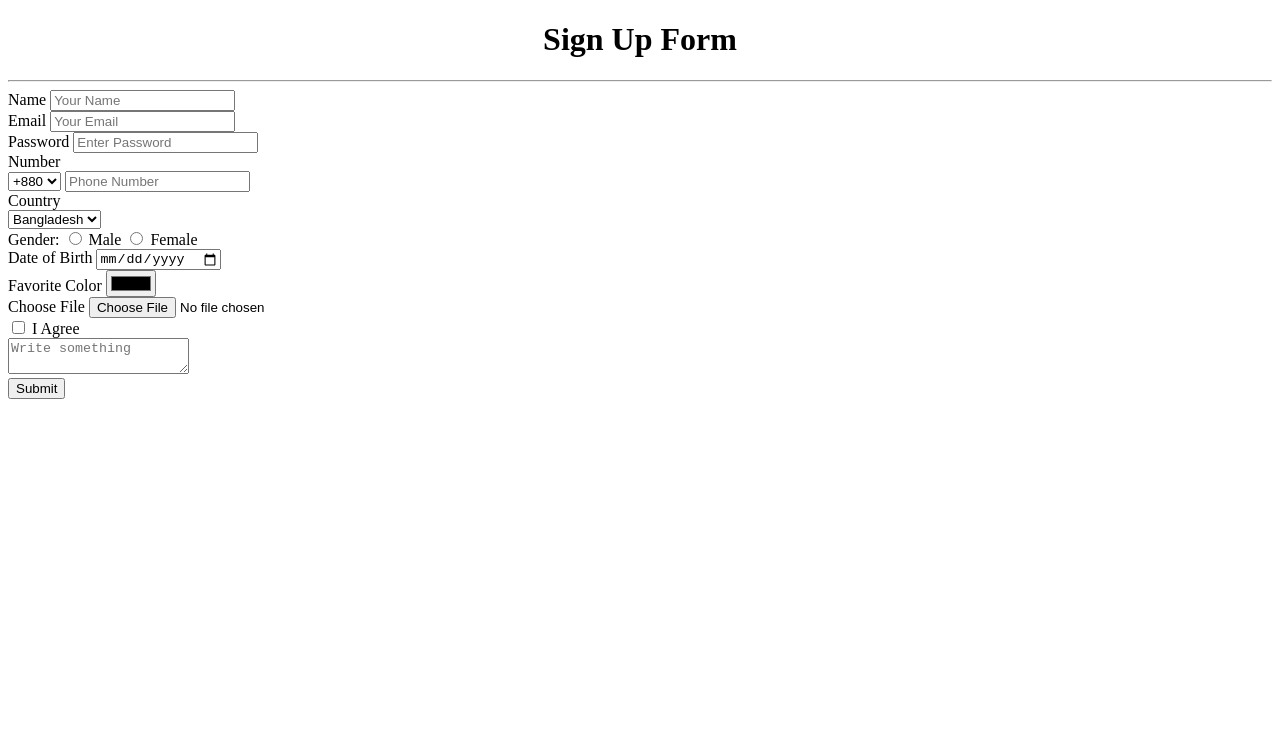
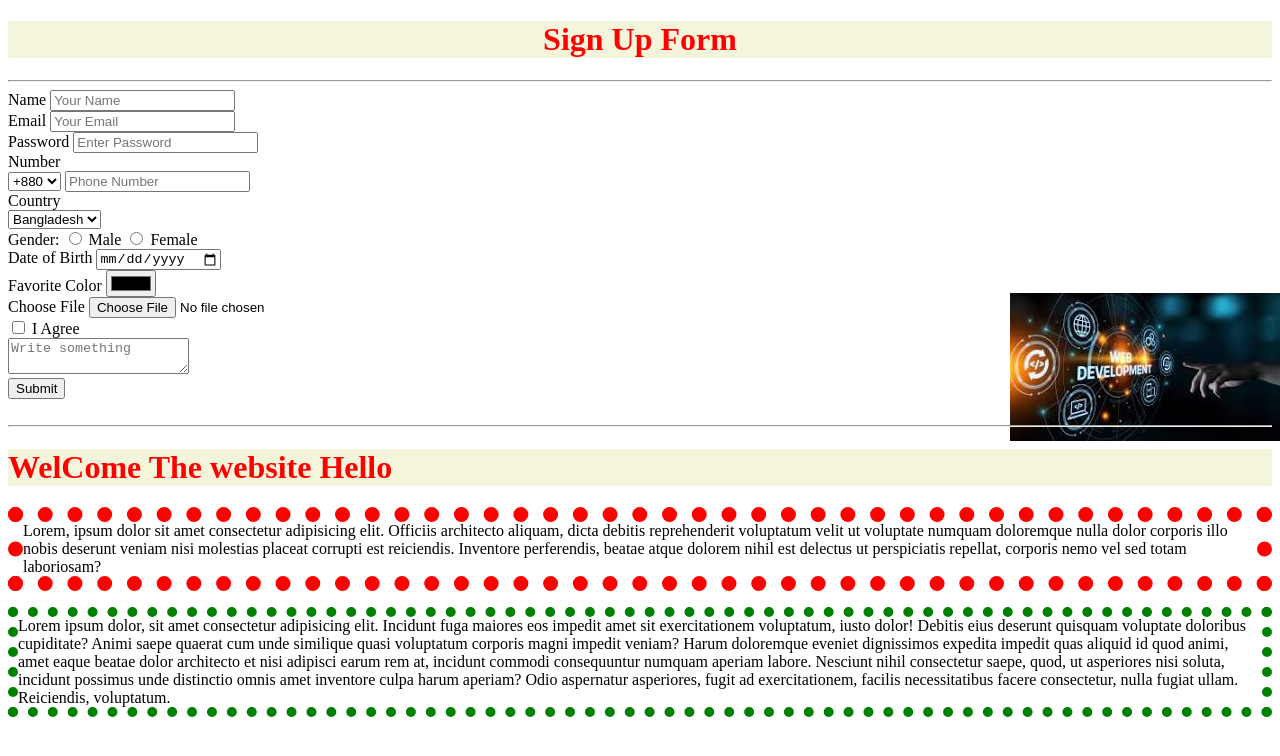
Before and after one commit to Rubayedprodhan/Sign-Up-Form, a plain HTML site: page index.html in a window 1280 px wide. Drawn offline with Linux system fonts and the light colour scheme.

Commit message:
updated something

```diff
--- a/index.html
+++ b/index.html
@@ -4,6 +4,7 @@
     <meta charset="UTF-8">
     <meta name="viewport" content="width=device-width, initial-scale=1.0">
     <title>Recap</title>
+    <link rel="stylesheet" href="style.css">
 </head>
 <body>
     <!-- <h1>Hero Alom</h1>
@@ -141,6 +142,12 @@
         <input type="submit" value="Submit">
 
     </form>
+
+    <br>
+    <hr>
+    <h1 > WelCome The website Hello</h1>
+    <p class="p1">Lorem, ipsum dolor sit amet consectetur adipisicing elit. Officiis architecto aliquam, dicta debitis reprehenderit voluptatum velit ut voluptate numquam doloremque nulla dolor corporis illo nobis deserunt veniam nisi molestias placeat corrupti est reiciendis. Inventore perferendis, beatae atque dolorem nihil est delectus ut perspiciatis repellat, corporis nemo vel sed totam laboriosam?</p>
+    <p class="p2">Lorem ipsum dolor, sit amet consectetur adipisicing elit. Incidunt fuga maiores eos impedit amet sit exercitationem voluptatum, iusto dolor! Debitis eius deserunt quisquam voluptate doloribus cupiditate? Animi saepe quaerat cum unde similique quasi voluptatum corporis magni impedit veniam? Harum doloremque eveniet dignissimos expedita impedit quas aliquid id quod animi, amet eaque beatae dolor architecto et nisi adipisci earum rem at, incidunt commodi consequuntur numquam aperiam labore. Nesciunt nihil consectetur saepe, quod, ut asperiores nisi soluta, incidunt possimus unde distinctio omnis amet inventore culpa harum aperiam? Odio aspernatur asperiores, fugit ad exercitationem, facilis necessitatibus facere consectetur, nulla fugiat ullam. Reiciendis, voluptatum.</p>
 </div>
 
 </body>
--- /dev/null
+++ b/style.css
@@ -0,0 +1,24 @@
+h1{
+    color: red;
+    background-color: beige;
+}
+body{
+    color: rgb(0, 0, 0);
+    background-image: url(download.jpeg);
+    background-repeat: no-repeat;
+    background-position: right;
+}
+.p1{
+
+    /* border-width: 5px;
+    border-style: solid;
+    border-radius: 12px; */
+    border: 15px dotted red;
+
+}
+
+.p2{
+    border-width: 10px;
+    border-style: dotted;
+    border-color: green;
+}
```
Also changed, not shown: download.jpeg (added).
